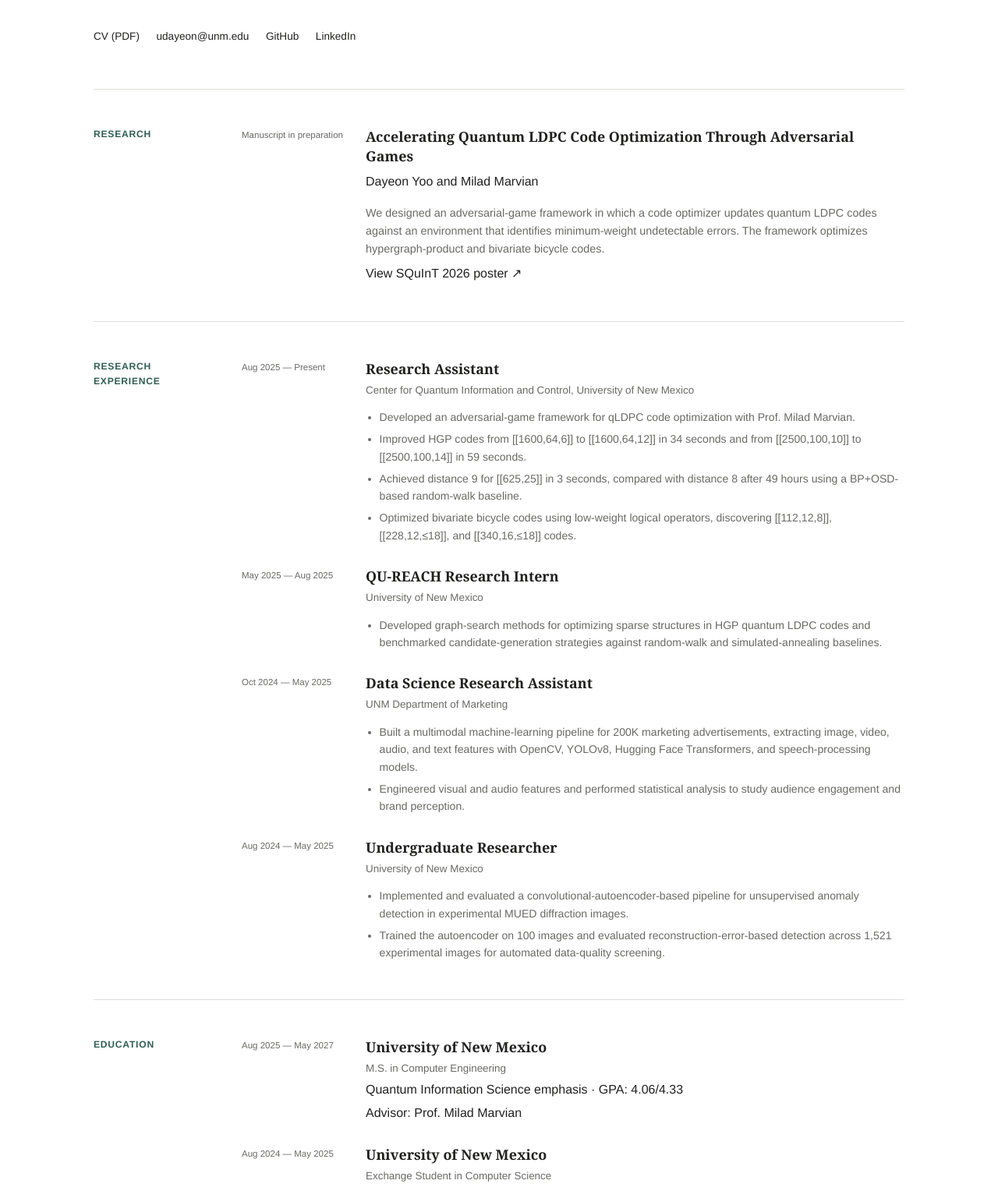
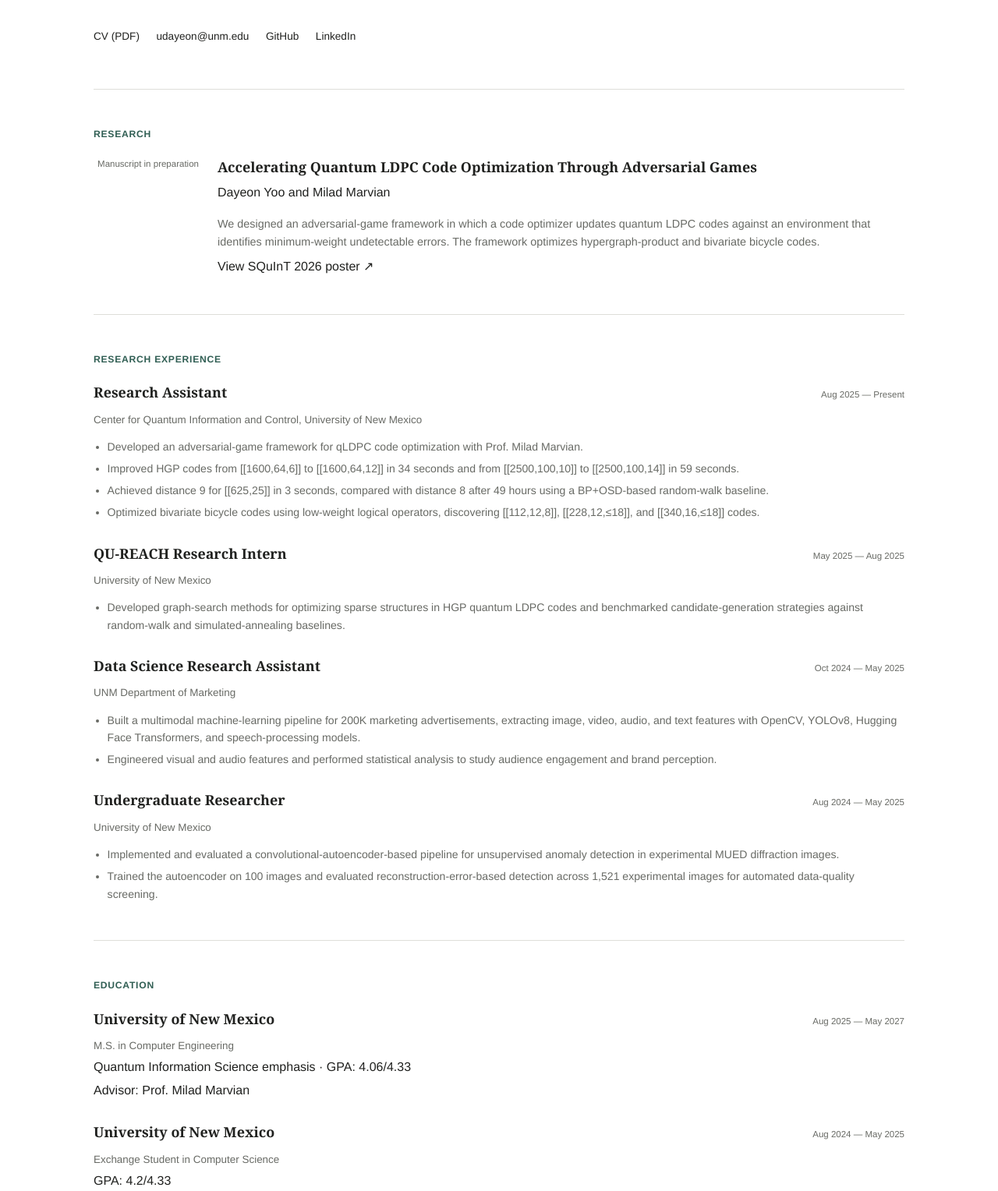
Before and after one commit to manyyeon/manyyeon.github.io, a Jekyll site: the page index.html, which Jekyll copies as it is, in a window 1280 px wide, cut to the strip 378-1906 px from the top of the page. Shown: the whole strip at 78% size. Built offline with Jekyll 4.4.1, drawn with Linux system fonts in a browser that asks for light colours; some of the changed text lies outside the part shown.

Commit message:
update the style

```diff
--- a/assets/main.css
+++ b/assets/main.css
@@ -1,4 +1,3 @@
-/*! tailwindcss v4.2.1 | MIT License | https://tailwindcss.com */
 @layer theme {
   :root,
   :host {
@@ -274,8 +273,8 @@
   .table {
     display: table;
   }
-  .overline {
-    text-decoration-line: overline;
+  .underline {
+    text-decoration-line: underline;
   }
   .antialiased {
     -webkit-font-smoothing: antialiased;
@@ -389,8 +388,8 @@ h1 {
 }
 .contentSection {
   border-top: 1px solid var(--line);
-  grid-template-columns: 150px 1fr;
-  gap: 2.5rem;
+  grid-template-columns: 1fr;
+  gap: 1.25rem;
   padding: 3rem 0;
   display: grid;
 }
@@ -402,11 +401,14 @@ h1 {
   font-size: 0.76rem;
   font-weight: 600;
 }
-.featured,
-.entry {
+.featured {
   grid-template-columns: 135px 1fr;
   gap: 1.5rem;
   display: grid;
+}
+.entry {
+  display: grid;
+  gap: 0.45rem;
 }
 .featured h3,
 .entry h3,
@@ -428,9 +430,18 @@ h1 {
 }
 .entryMeta {
   color: var(--muted);
-  padding-top: 0.15rem;
   font-size: 0.72rem;
   line-height: 1.5;
+  text-align: right;
+}
+.entryHeading {
+  display: grid;
+  grid-template-columns: minmax(0, 1fr) auto;
+  align-items: baseline;
+  gap: 1rem;
+}
+.entryDetails {
+  grid-column: 1 / -1;
 }
 .focusList {
   grid-column: 2;
@@ -612,6 +623,9 @@ footer a {
     grid-template-columns: 1fr;
     gap: 0.4rem;
   }
+  .entryHeading {
+    gap: 0.5rem;
+  }
   .skills div {
     grid-template-columns: 1fr;
     gap: 0.2rem;
--- a/index.html
+++ b/index.html
@@ -32,7 +32,7 @@
         <div class="introHeading">
           <div>
             <div>
-              <p class="overline">Quantum error correction</p>
+              <p class="underline">Quantum error correction</p>
               <h1>Dayeon Yoo</h1>
             </div>
             <p class="introSecondary">
@@ -113,9 +113,11 @@
         <h2>Research experience</h2>
         <div class="entries">
           <article class="entry">
-            <div class="entryMeta">Aug 2025 — Present</div>
-            <div>
+            <div class="entryHeading">
               <h3>Research Assistant</h3>
+              <div class="entryMeta">Aug 2025 — Present</div>
+            </div>
+            <div class="entryDetails">
               <p class="place">
                 Center for Quantum Information and Control, University of New
                 Mexico
@@ -144,9 +146,11 @@
             </div>
           </article>
           <article class="entry">
-            <div class="entryMeta">May 2025 — Aug 2025</div>
-            <div>
+            <div class="entryHeading">
               <h3>QU-REACH Research Intern</h3>
+              <div class="entryMeta">May 2025 — Aug 2025</div>
+            </div>
+            <div class="entryDetails">
               <p class="place">University of New Mexico</p>
               <ul>
                 <li>
@@ -159,9 +163,11 @@
             </div>
           </article>
           <article class="entry">
-            <div class="entryMeta">Oct 2024 — May 2025</div>
-            <div>
+            <div class="entryHeading">
               <h3>Data Science Research Assistant</h3>
+              <div class="entryMeta">Oct 2024 — May 2025</div>
+            </div>
+            <div class="entryDetails">
               <p class="place">UNM Department of Marketing</p>
               <ul>
                 <li>
@@ -178,9 +184,11 @@
             </div>
           </article>
           <article class="entry">
-            <div class="entryMeta">Aug 2024 — May 2025</div>
-            <div>
+            <div class="entryHeading">
               <h3>Undergraduate Researcher</h3>
+              <div class="entryMeta">Aug 2024 — May 2025</div>
+            </div>
+            <div class="entryDetails">
               <p class="place">University of New Mexico</p>
               <ul>
                 <li>
@@ -202,27 +210,33 @@
         <h2>Education</h2>
         <div class="entries">
           <article class="entry">
-            <div class="entryMeta">Aug 2025 — May 2027</div>
-            <div>
+            <div class="entryHeading">
               <h3>University of New Mexico</h3>
+              <div class="entryMeta">Aug 2025 — May 2027</div>
+            </div>
+            <div class="entryDetails">
               <p class="place">M.S. in Computer Engineering</p>
               <p>Quantum Information Science emphasis · GPA: 4.06/4.33</p>
               <p>Advisor: Prof. Milad Marvian</p>
             </div>
           </article>
           <article class="entry">
-            <div class="entryMeta">Aug 2024 — May 2025</div>
-            <div>
+            <div class="entryHeading">
               <h3>University of New Mexico</h3>
+              <div class="entryMeta">Aug 2024 — May 2025</div>
+            </div>
+            <div class="entryDetails">
               <p class="place">Exchange Student in Computer Science</p>
               <p>GPA: 4.2/4.33</p>
               <p>Korea-U.S. Student Exchange Program in STEM Fellowship</p>
             </div>
           </article>
           <article class="entry">
-            <div class="entryMeta">Mar 2020 — Aug 2025</div>
-            <div>
+            <div class="entryHeading">
               <h3>Dongguk University</h3>
+              <div class="entryMeta">Mar 2020 — Aug 2025</div>
+            </div>
+            <div class="entryDetails">
               <p class="place">B.S. in Multimedia Software Engineering</p>
               <p>Graduated with Highest Honors · GPA: 4.33/4.5</p>
             </div>
@@ -284,9 +298,11 @@
         <h2>Work experience</h2>
         <div class="entries">
           <article class="entry">
-            <div class="entryMeta">Jun 2024 — May 2025</div>
-            <div>
+            <div class="entryHeading">
               <h3>Co-Founder &amp; Software Engineer</h3>
+              <div class="entryMeta">Jun 2024 — May 2025</div>
+            </div>
+            <div class="entryDetails">
               <p class="place">SnapIT!</p>
               <ul>
                 <li>
@@ -304,9 +320,11 @@
             </div>
           </article>
           <article class="entry">
-            <div class="entryMeta">Nov 2022 — Feb 2024</div>
-            <div>
+            <div class="entryHeading">
               <h3>Software Engineer</h3>
+              <div class="entryMeta">Nov 2022 — Feb 2024</div>
+            </div>
+            <div class="entryDetails">
               <p class="place">Divers</p>
               <ul>
                 <li>
```
